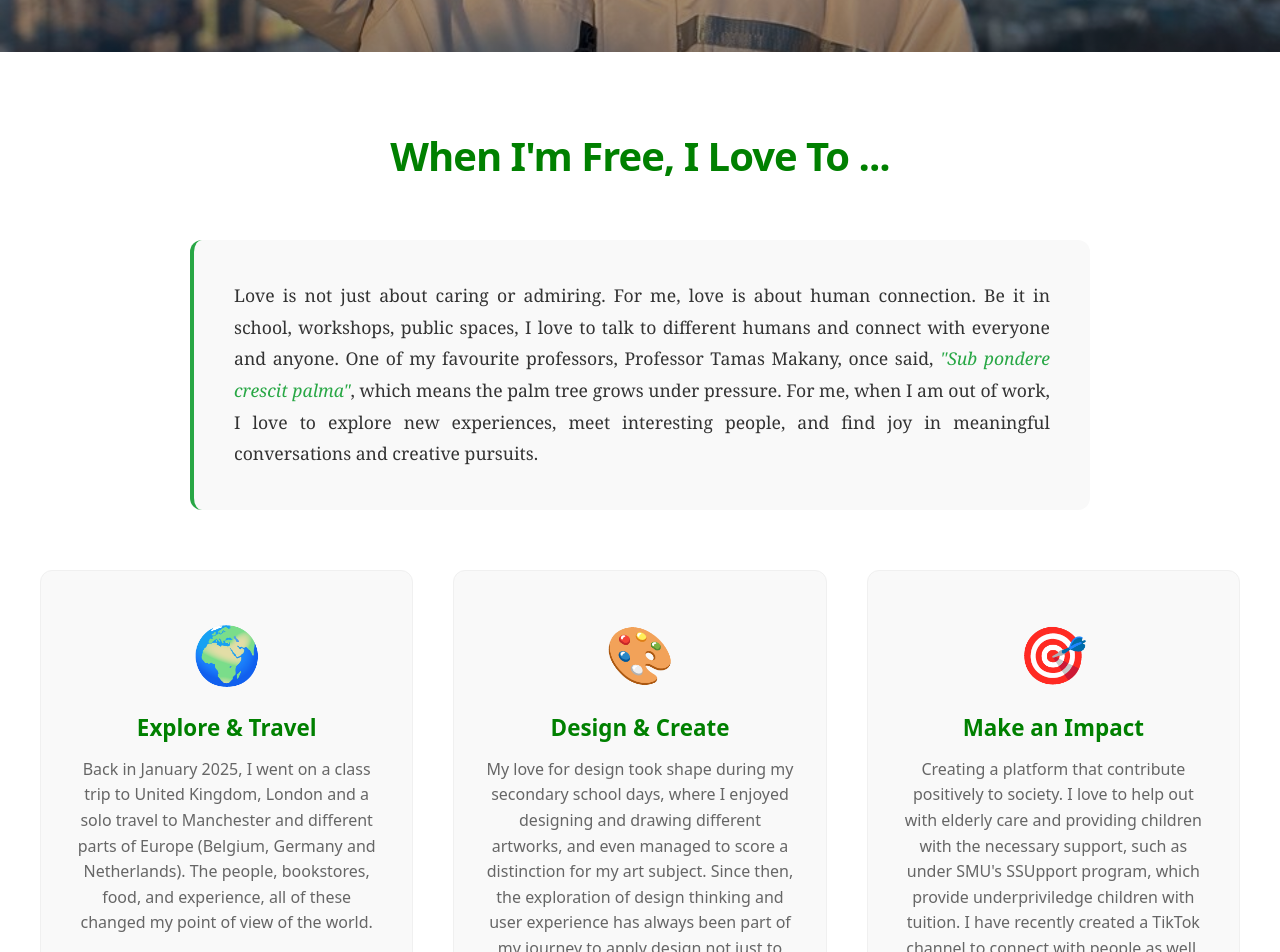
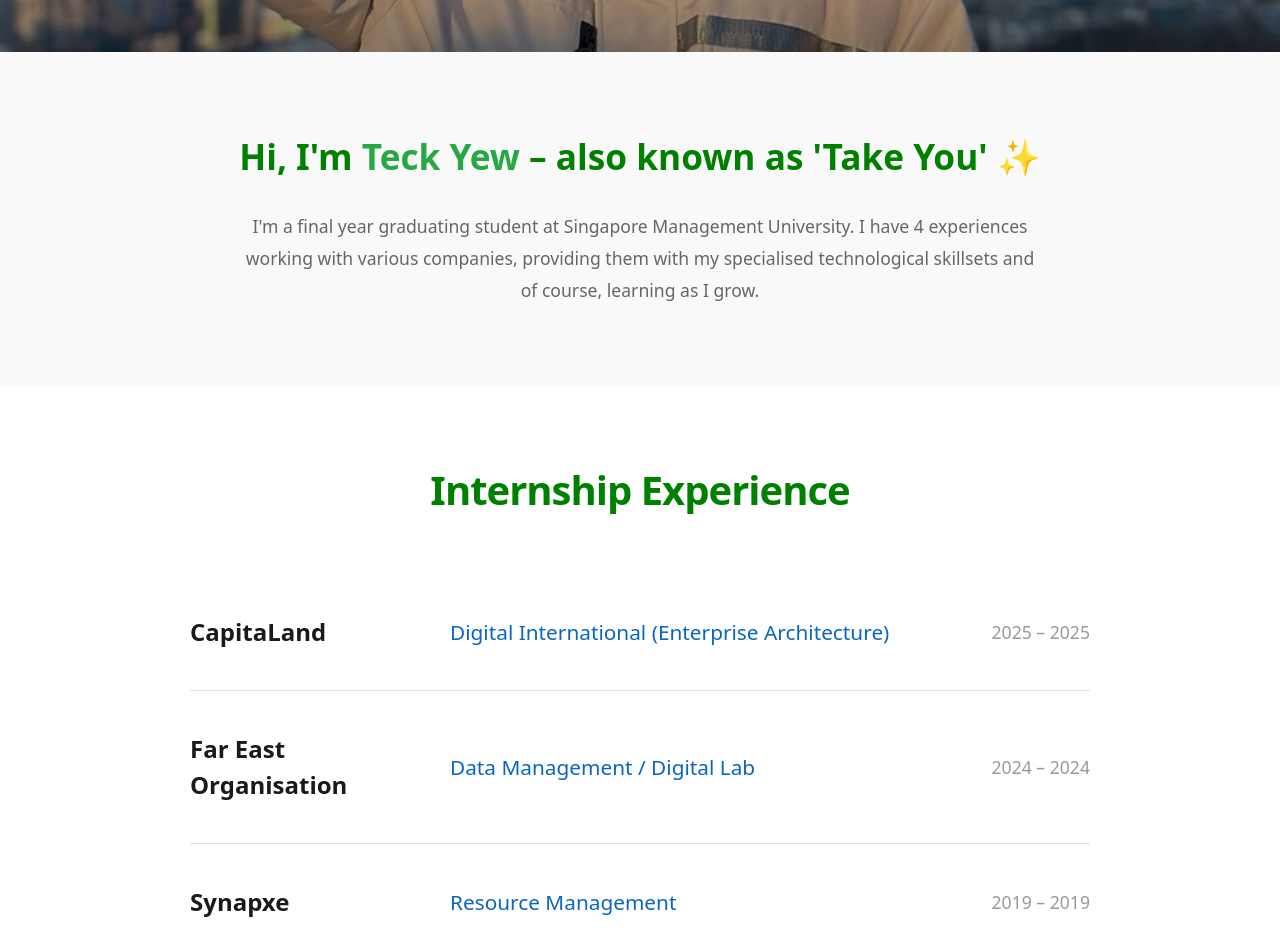
Before and after one commit to TeckYew/TeckYew.github.io, a Vue app: page /about in a window 1280 px wide. Shown: the part 740-1692 px from the top of the page. Built offline with nearby package versions, Linux system fonts and the light colour scheme; no server answers; the database is empty; what vue-sweetalert2 would draw is missing.

Commit message:
Updated styling and titles

```diff
--- a/src/views/AboutMeView.vue
+++ b/src/views/AboutMeView.vue
@@ -10,6 +10,55 @@
       <div class="hero-overlay"></div>
       <div class="hero-text">
         <p class="overlay-quote">Love whenever, and wherever.</p>
+      </div>
+    </div>
+
+    <!-- About Me Description Section -->
+    <div class="about-me-description-container">
+      <div class="about-me-description-content">
+        <h2 class="about-me-title">Hi, I'm <span class="name-highlight">Teck Yew</span> – also known as 'Take You' ✨</h2>
+        <p class="about-me-description">I'm a final year graduating student at Singapore Management University. I have 4 experiences working with various companies, providing them with my specialised technological skillsets and of course, learning as I grow.</p>
+      </div>
+    </div>
+
+    <!-- Work Experience Section -->
+    <div class="work-experience-container">
+      <div class="work-experience-content">
+        <h2 class="section-title">Internship Experience</h2>
+
+        <div class="work-experience-list">
+          <div class="work-experience-item">
+            <div class="company-name">CapitaLand</div>
+            <div class="work-experience-details">
+              <span class="job-title">Digital International (Enterprise Architecture)</span>
+              <span class="job-duration">2025 – 2025</span>
+            </div>
+          </div>
+
+          <div class="work-experience-item">
+            <div class="company-name">Far East Organisation</div>
+            <div class="work-experience-details">
+              <span class="job-title">Data Management / Digital Lab</span>
+              <span class="job-duration">2024 – 2024</span>
+            </div>
+          </div>
+
+          <div class="work-experience-item">
+            <div class="company-name">Synapxe</div>
+            <div class="work-experience-details">
+              <span class="job-title">Resource Management</span>
+              <span class="job-duration">2019 – 2019</span>
+            </div>
+          </div>
+
+          <div class="work-experience-item">
+            <div class="company-name">InfoSun Technology</div>
+            <div class="work-experience-details">
+              <span class="job-title">Project Management / Part-Time</span>
+              <span class="job-duration">2017 – 2018</span>
+            </div>
+          </div>
+        </div>
       </div>
     </div>
 
@@ -172,6 +221,93 @@
     opacity: 1;
     transform: translateY(0);
   }
+}
+
+/* About Me Description Section */
+.about-me-description-container {
+  padding: 80px 20px;
+  background: #f9f9f9;
+}
+
+.about-me-description-content {
+  max-width: 900px;
+  margin: 0 auto;
+  text-align: center;
+}
+
+.about-me-title {
+  font-size: 2.2rem;
+  font-weight: 600;
+  color: #000;
+  margin-bottom: 30px;
+  line-height: 1.4;
+}
+
+.name-highlight {
+  color: #28a745;
+  font-weight: 700;
+}
+
+.about-me-description {
+  font-size: 1.1rem;
+  line-height: 1.8;
+  color: #666;
+  max-width: 800px;
+  margin: 0 auto;
+}
+
+/* Work Experience Section */
+.work-experience-container {
+  padding: 80px 20px;
+  background: #ffffff;
+}
+
+.work-experience-content {
+  max-width: 1200px;
+  margin: 0 auto;
+}
+
+.work-experience-list {
+  max-width: 900px;
+  margin: 0 auto;
+}
+
+.work-experience-item {
+  display: grid;
+  grid-template-columns: 200px 1fr;
+  gap: 60px;
+  padding: 40px 0;
+  border-bottom: 1px solid #e0e0e0;
+  align-items: center;
+}
+
+.work-experience-item:last-child {
+  border-bottom: none;
+}
+
+.company-name {
+  font-size: 1.5rem;
+  font-weight: 600;
+  color: #1a1a1a;
+}
+
+.work-experience-details {
+  display: flex;
+  justify-content: space-between;
+  align-items: center;
+  gap: 40px;
+}
+
+.job-title {
+  font-size: 1.3rem;
+  color: #0A66C2;
+  font-weight: 500;
+}
+
+.job-duration {
+  font-size: 1.1rem;
+  color: #999;
+  white-space: nowrap;
 }
 
 /* Interests Section */
@@ -352,6 +488,31 @@
     margin-bottom: 40px;
   }
 
+  .about-me-title {
+    font-size: 1.5rem;
+    margin-bottom: 20px;
+  }
+
+  .about-me-description {
+    font-size: 1rem;
+  }
+
+  .work-experience-item {
+    grid-template-columns: 1fr;
+    gap: 10px;
+    padding: 30px 0;
+  }
+
+  .work-experience-details {
+    flex-direction: column;
+    align-items: flex-start;
+    gap: 5px;
+  }
+
+  .job-duration {
+    white-space: normal;
+  }
+
   .interests-grid {
     grid-template-columns: 1fr;
     gap: 30px;
```
